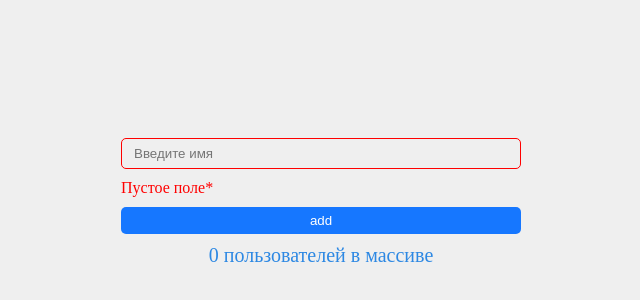
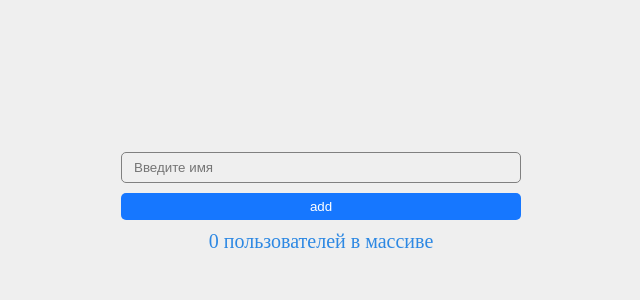
Before and after one commit to ViVarkina/HomeWorkReposit, a React (Vite) app: page / in a window 1280 px wide. Shown: the part 198-498 px from the top of the page, without its empty margins (319-959 px from the left). Built offline with nearby package versions, Linux system fonts and the light colour scheme.

Commit message:
Рефакторинг error

```diff
--- a/src/homework/homework3/Greeting.tsx
+++ b/src/homework/homework3/Greeting.tsx
@@ -16,6 +16,7 @@ const Greeting: React.FC<GreetingPropsType> = (
     {addUser, totalUsers, addUserCallback, error, setNameCallback}
 ) => {
     const [value, setValue] = useState<string>('')
+    const [emptyField, setEmptyField] = useState<boolean>(false)
 
     setNameCallback(value)
 
@@ -24,13 +25,18 @@ const Greeting: React.FC<GreetingPropsType> = (
             <div className={s.mainContain}>
                 <SuperInputText onChange={(e) => {
                     setValue((e.currentTarget.value).trim())
-                }} error={error} value={value} className={s.baseSize} placeholder={'Введите имя'}/>
+                }} error={emptyField ? error : ''} value={value} className={s.baseSize} placeholder={'Введите имя'}/>
                 <SuperButton onClick={() => {
                     if (value !== '') {
                         addUser(value)
                         addUserCallback(uuid(), value)
                         setValue('')
+                        setEmptyField(false)
                     }
+                    else {
+                        setEmptyField(true)
+                    }
+
                 }} className={s.baseSize}>add
                 </SuperButton>
             </div>
```
